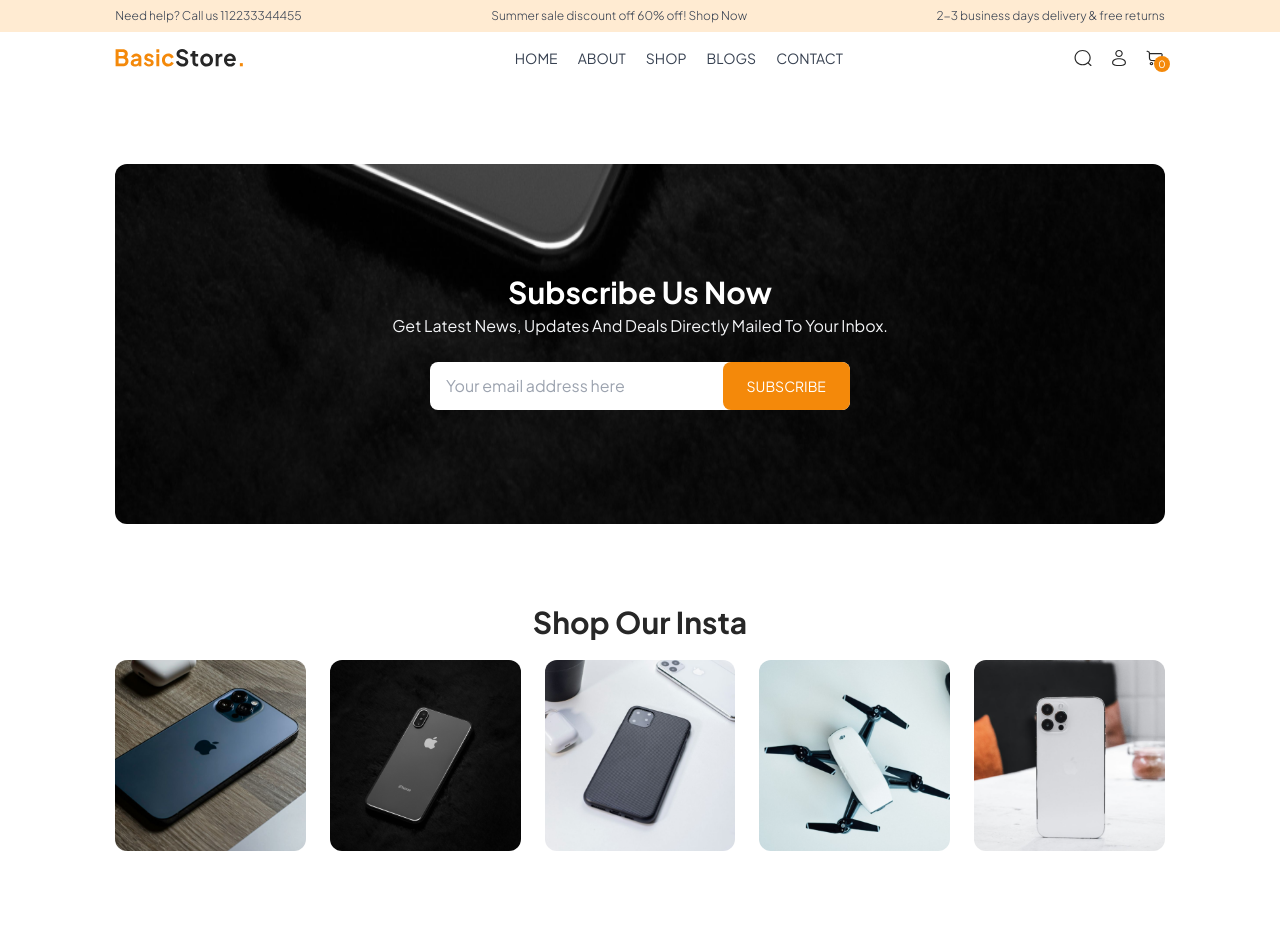
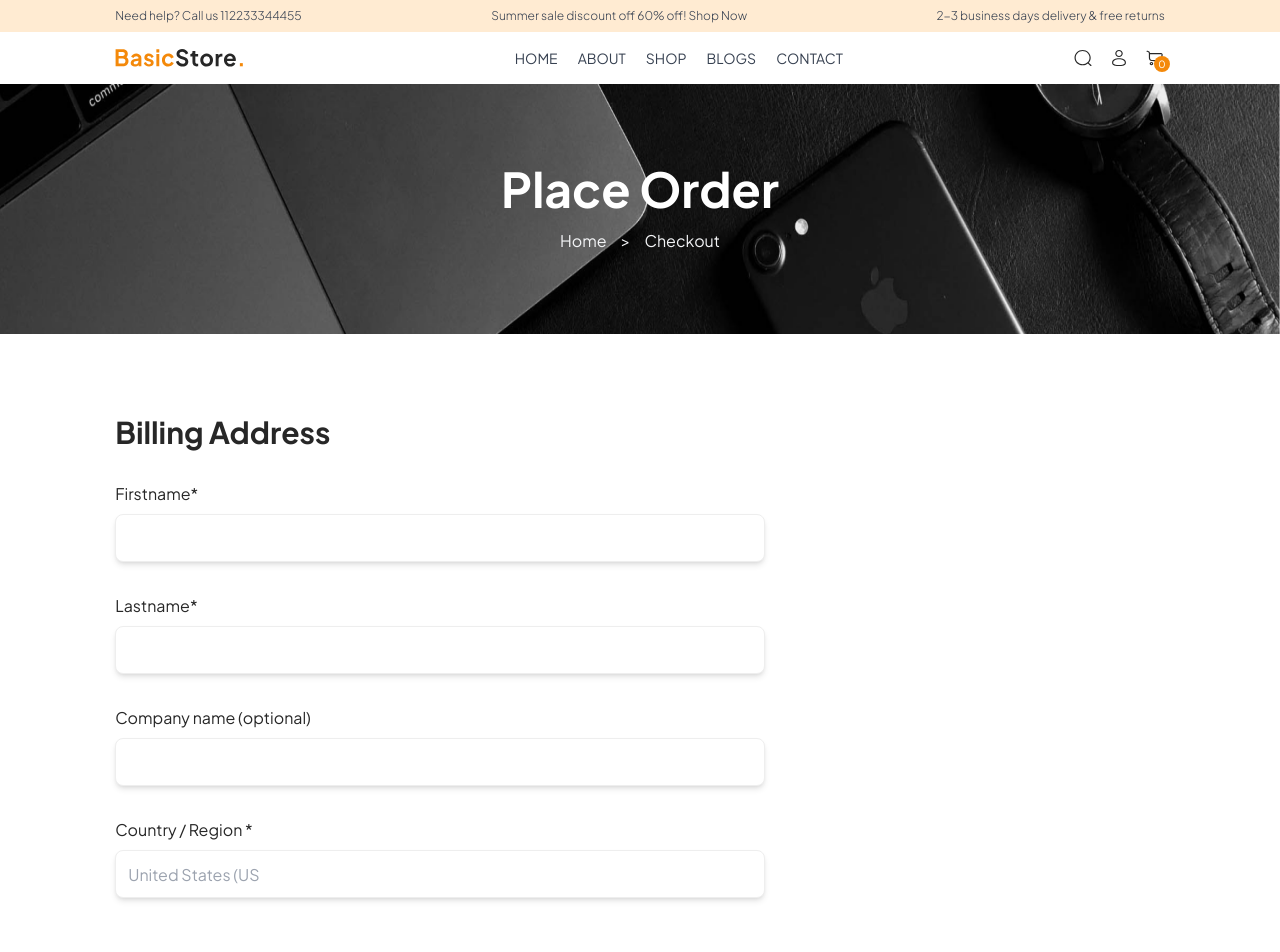
Before and after one commit to Omowunmikamil/BasicStore, a React (Vite) app in the folder frontend/: page /place-order in a window 1280 px wide. Shown: the top 952 px of the page. Built offline with nearby package versions, Linux system fonts and the light colour scheme.

Commit message:
Replace PlaceOrder component with Checkout component and implement billing address form

```diff
--- a/frontend/src/App.jsx
+++ b/frontend/src/App.jsx
@@ -9,7 +9,6 @@ import Blogs from "./pages/Blogs";
 import Contact from "./pages/Contact";
 import Login from "./pages/Login";
 import Product from "./pages/Product";
-import PlaceOrder from "./pages/PlaceOrder";
 import Footer from "./components/Footer";
 import { ToastContainer } from "react-toastify";
 import "react-toastify/dist/ReactToastify.css";
@@ -18,6 +17,7 @@ import InstaShop from "./components/InstaShop";
 import SearchBar from "./components/SearchBar";
 import Order from "./pages/Order";
 import Cart from "./pages/Cart";
+import Checkout from "./pages/Checkout";
 
 const App = () => {
   return (
@@ -37,7 +37,7 @@ const App = () => {
           <Route path="/contact" element={<Contact />} />
           <Route path="/login" element={<Login />} />
           <Route path="/product/:productId" element={<Product />} />
-          <Route path="/place-order" element={<PlaceOrder />} />
+          <Route path="/place-order" element={<Checkout />} />
           <Route path="/order" element={<Order />} />
           <Route path="/cart" element={<Cart />} />
         </Routes>
--- /dev/null
+++ b/frontend/src/pages/Checkout.jsx
@@ -0,0 +1,60 @@
+import React from "react";
+import HerderBanner from "../components/HerderBanner";
+
+const Checkout = () => {
+  return (
+    <div>
+      <HerderBanner
+        h1={"Place Order"}
+        text1={"Home"}
+        text2={"Checkout"}
+        href={"/place-order"}
+      />
+      {/* Checkout Form */}
+      <div className="mt-20 px-4 sm:px-[5vw] md:px-[7vw] lg:px-[9vw]">
+        <div className="flex flex-col sm:flex-row justify-between gap-4">
+          {/* Billing Address */}
+          <div className="flex flex-col w-full sm:max-w-[650px] gap-6 sm:gap-8">
+            <h2 className="text-start my-0">Billing Address</h2>
+            {/* Form for entering billing address */}
+            <div className="text-text">
+              <label htmlFor="fname">Firstname*</label>
+              <input
+                type="text"
+                name="fname"
+                className="w-full h-12 border border-checkBord bg-white rounded-lg shadow-md outline-none py-2 px-3 mt-2"
+              />
+            </div>
+            <div className="text-text">
+              <label htmlFor="lname">Lastname*</label>
+              <input
+                type="text"
+                name="lname"
+                className="w-full h-12 border border-checkBord bg-white rounded-lg shadow-md outline-none py-2 px-3 mt-2"
+              />
+            </div>
+            <div className="text-text">
+              <label htmlFor="companyname">Company name (optional)</label>
+              <input
+                type="text"
+                name="companyname"
+                className="w-full h-12 border border-checkBord bg-white rounded-lg shadow-md outline-none py-2 px-3 mt-2"
+              />
+            </div>
+            <div className="text-text">
+              <label htmlFor="conreg">Country / Region *</label>
+              <input
+                type="text"
+                name="conreg"
+                placeholder="United States (US"
+                className="w-full h-12 border border-checkBord bg-white rounded-lg shadow-md outline-none py-2 px-3 mt-2"
+              />
+            </div>
+          </div>
+        </div>
+      </div>
+    </div>
+  );
+};
+
+export default Checkout;
--- a/frontend/src/pages/PlaceOrder.jsx
+++ /dev/null
@@ -1,7 +0,0 @@
-import React from "react";
-
-const PlaceOrder = () => {
-  return <div></div>;
-};
-
-export default PlaceOrder;
--- a/frontend/src/pages/Product.jsx
+++ b/frontend/src/pages/Product.jsx
@@ -143,7 +143,11 @@ const Product = () => {
             {/* Increment button */}
             <button
               className="bg-white text-gray-500 text-sm px-2 py-1 font-bold border border-gray-50 rounded-md cursor-pointer hover:border-orange shadow-md"
-              onClick={incrementHandler}
+              onClick={() =>
+                color
+                  ? incrementHandler()
+                  : toast.error("Please select a color.")
+              }
             >
               +
             </button>
@@ -158,14 +162,11 @@ const Product = () => {
               BUY NOW
             </button>
             <Button
-              onClick={() => {
-                if (color) {
-                  addToCart(productData._id, color);
-                  toast.success("Product added to cart!");
-                } else {
-                  toast.error("Product select a color.");
-                }
-              }}
+              onClick={() =>
+                color
+                  ? addToCart(productData._id, color)
+                  : toast.error("Product select a color.")
+              }
               text={"ADD TO CART"}
             />
           </div>
--- a/frontend/tailwind.config.js
+++ b/frontend/tailwind.config.js
@@ -11,6 +11,7 @@ export default {
         bestBg: "#F6F6F6",
         bestBorder: "#E8E8E8",
         tesBorder: "#f2f2f2",
+        checkBord: "#EEE",
         text: "#272727",
       },
     },
```
